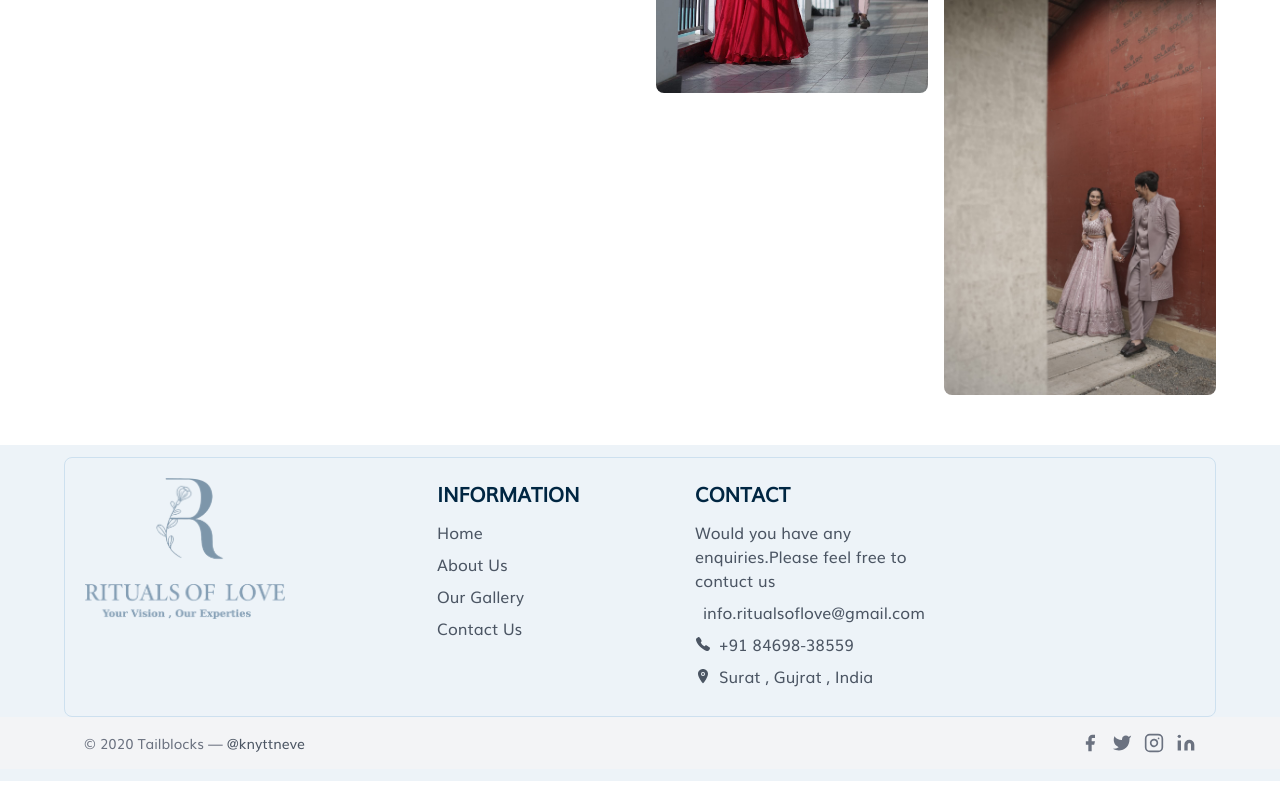
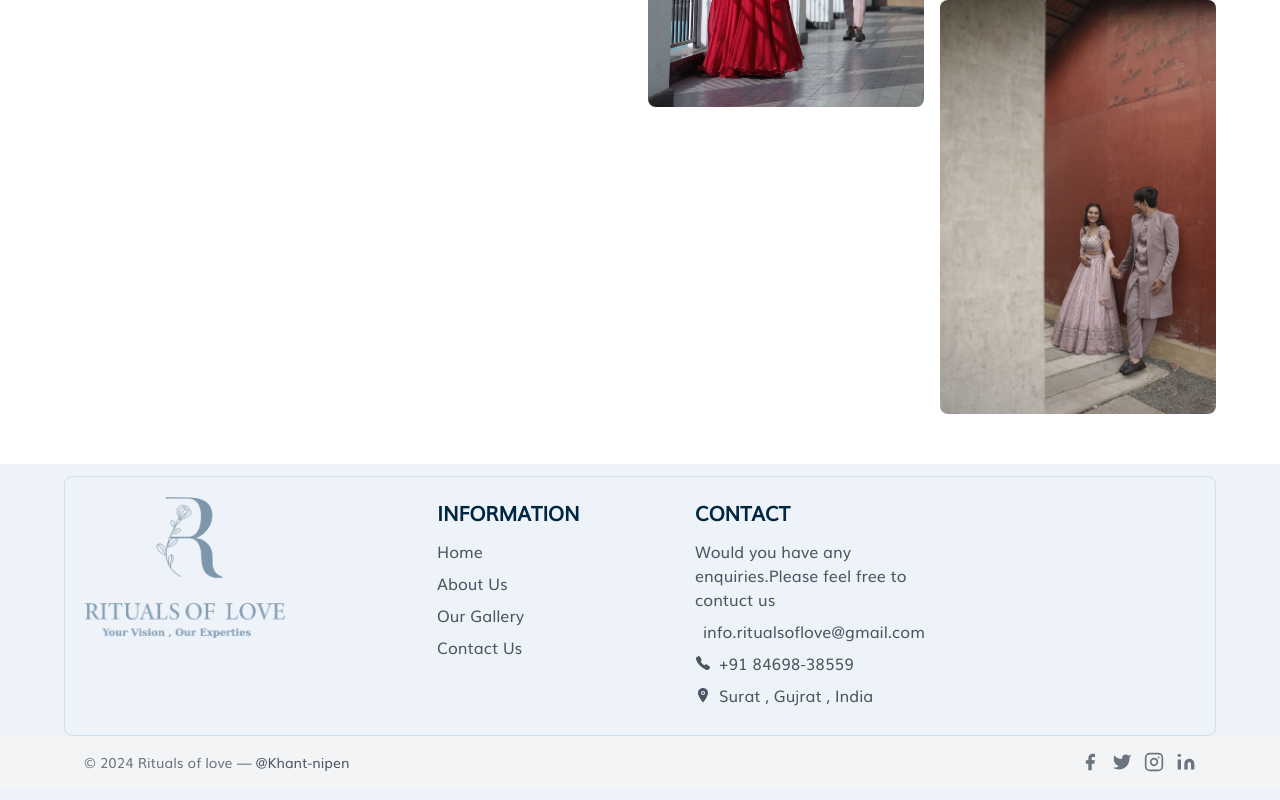
Before and after one commit to nipen026/rituals-of-love, a Next.js app: page /Gallery in a window 1280 px wide. Shown: the part 1997-2797 px from the top of the page. Built offline with nearby package versions, Linux system fonts and the light colour scheme.

Commit message:
Added changes

```diff
--- a/common/Footer/index.js
+++ b/common/Footer/index.js
@@ -56,14 +56,14 @@ const Footer = () => {
         <div class="bg-gray-100">
           <div class="container mx-auto py-4 px-5 flex flex-wrap flex-col sm:flex-row">
             <p class="text-gray-500 text-sm text-center sm:text-left">
-              © 2020 Tailblocks —
+              © 2024 Rituals of love —
               <a
                 href="https://twitter.com/knyttneve"
                 rel="noopener noreferrer"
                 class="text-gray-600 ml-1"
                 target="_blank"
               >
-                @knyttneve
+                @Khant-nipen
               </a>
             </p>
             <span class="inline-flex sm:ml-auto sm:mt-0 mt-2 justify-center sm:justify-start">
--- a/components/GalleryPics/index.js
+++ b/components/GalleryPics/index.js
@@ -32,7 +32,7 @@ const GalleryPics = () => {
                 loading="true"
               />
             </div>
-            <div className="h-[200px] w-[300px] max-[1024px]:w-full my-3 animate__flipInY animate__animated wow">
+            <div className="h-[200px] max-xl:w-[300px] max-[1024px]:w-full my-3 animate__flipInY animate__animated wow">
               <img
                 className="h-full w-full max-w-full object-cover rounded-lg"
                 src="/assets/images/sahil-2.jpg"
@@ -66,7 +66,7 @@ const GalleryPics = () => {
                 loading="true"
               />
             </div>
-            <div className="h-[300px] max-[1024px]:w-full animate__flipInY animate__animated wow">
+            <div className="h-[300px] w-full animate__flipInY animate__animated wow">
               <img
                 className=" object-cover h-full  max-w-full rounded-lg"
                 src="/assets/images/harshil-2.JPG"
```
